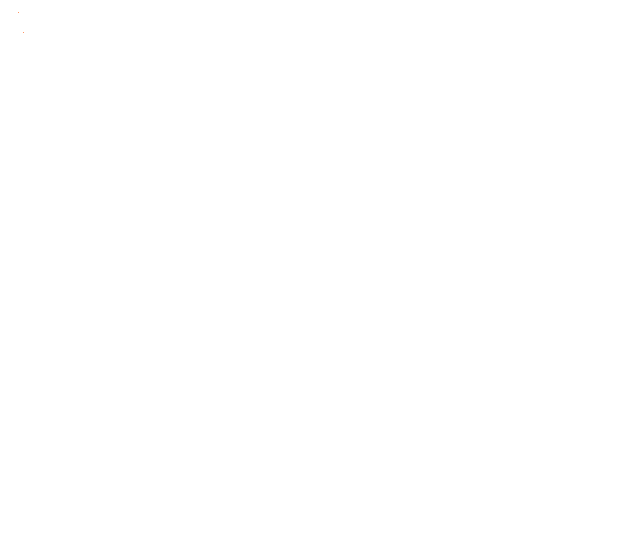
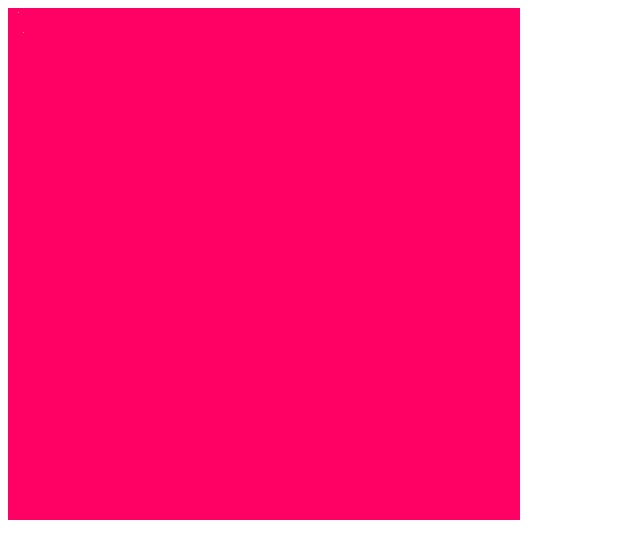
Before and after one commit to citelao/why_not_renderer, a website with bundled scripts: page src/index.html in a window 1280 px wide. Shown: the whole page, without its empty margins (0-640 px from the left). Built offline with nearby package versions, Linux system fonts and the light colour scheme.

Commit message:
render a nice square

```diff
--- a/src/index.html
+++ b/src/index.html
@@ -6,7 +6,7 @@
     <title>Renderer</title>
 </head>
 <body>
-    <canvas id="canvas"></canvas>
+    <canvas id="canvas" height="512" width="512"></canvas>
 
     <script src="js/index.ts"></script>
 </body>
--- a/src/js/index.ts
+++ b/src/js/index.ts
@@ -3,8 +3,8 @@ console.log("Loading renderer!");
 const canvas = document.getElementById("canvas") as HTMLCanvasElement;
 const ctx = canvas.getContext("2d");
 
-const WIDTH = 40;
-const HEIGHT = 60;
+const WIDTH = 512;
+const HEIGHT = 512;
 const imageData = ctx.createImageData(WIDTH, HEIGHT);
 const data = imageData.data;
 
@@ -32,6 +32,19 @@ function setPixel(data: Uint8ClampedArray, pos: Pos, color: Color) {
     data[offset + 3] = color.a || 255;
 }
 
+function repeat(times: number, fn: (index: number) => void) {
+    for (let i = 0; i < times; i++) {
+        fn(i);
+    }
+}
+
+repeat(WIDTH, (x) => {
+    repeat(HEIGHT, (y) => {
+        setPixel(data, { x, y }, { r: 255, g: 0, b: 100});
+    })
+})
+
 setPixel(data, { x: 10, y: 4}, { r: 255, g: 150, b: 100});
 setPixel(data, { x: 15, y: 24}, { r: 255, g: 150, b: 100});
+
 ctx.putImageData(imageData, 0, 0);
```
